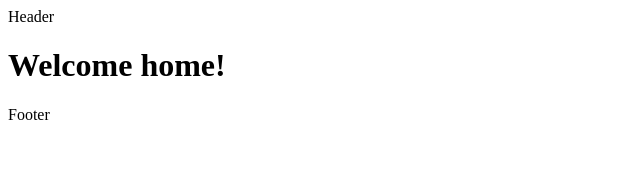
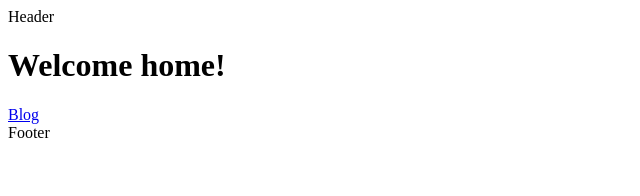
Before and after one commit to abhayrsr/nextjsLearning, a Next.js app in the folder routes/: page / in a window 1280 px wide. Shown: the top 196 px of the page, without its empty margins (0-640 px from the left). Built offline with nearby package versions, Linux system fonts and the light colour scheme.

Commit message:
adding links

```diff
--- a/routes/src/app/page.tsx
+++ b/routes/src/app/page.tsx
@@ -1,3 +1,9 @@
+import Link from "next/link"
 export default function Home(){
-    return <h1>Welcome home!</h1>
+    return (
+        <>
+         <h1>Welcome home!</h1>
+         <Link href="/blog">Blog</Link>
+        </>
+    )
 }
```
